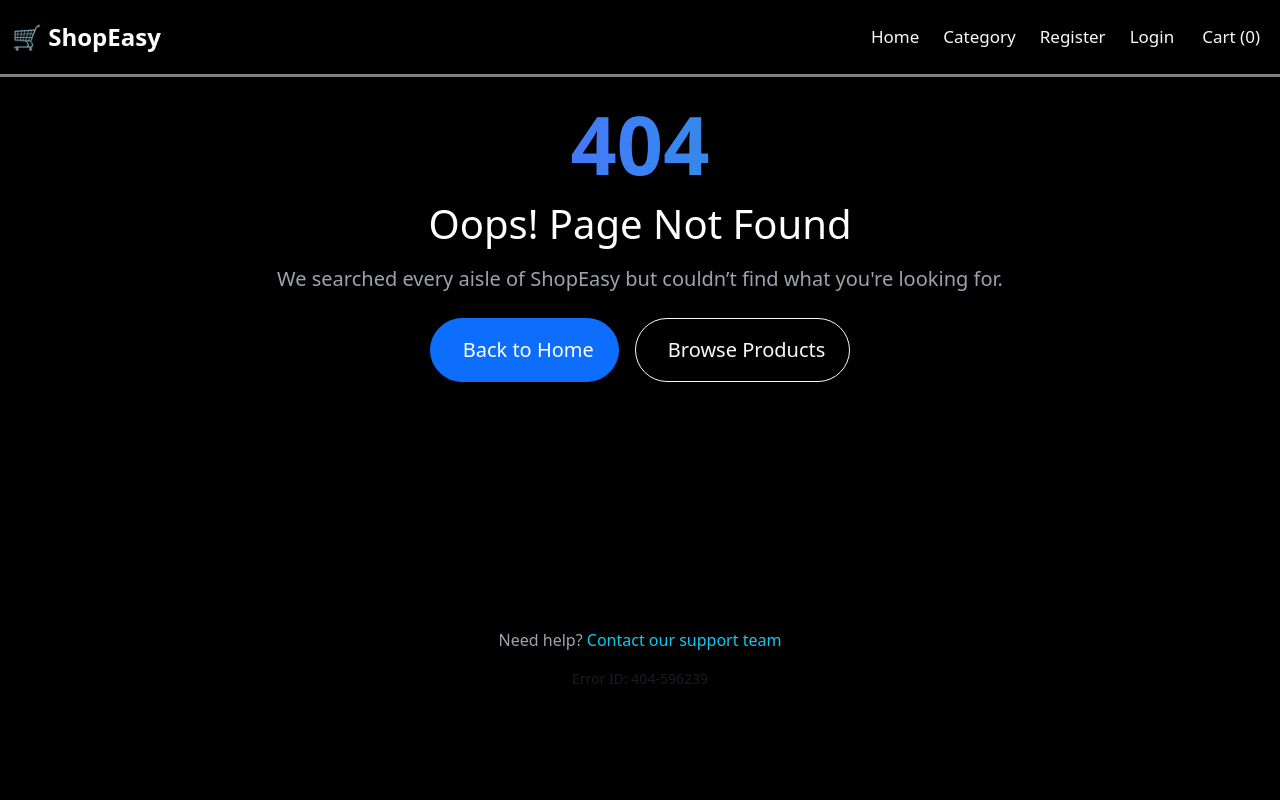
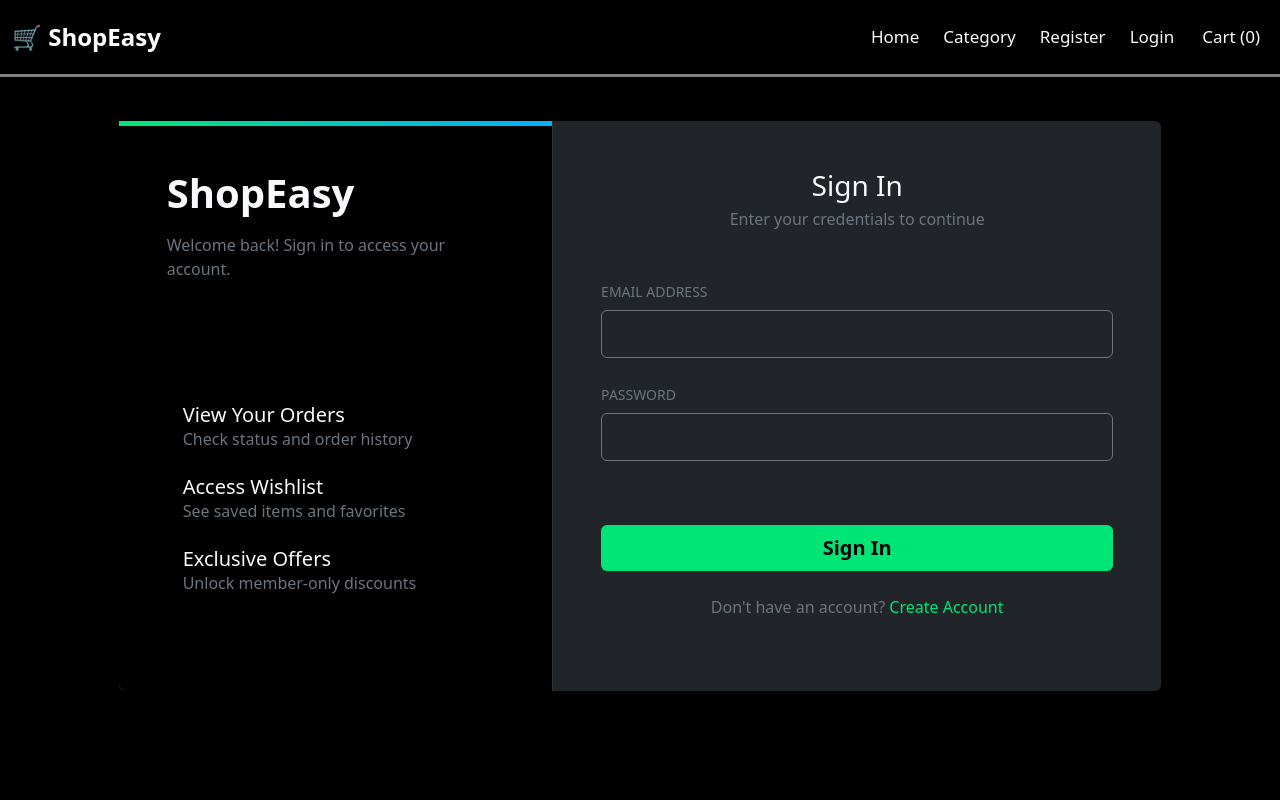
Before and after one commit to sannya07/ShopEasy, a React (Vite) app in the folder frontend/: page /login in a window 1280 px wide. Shown: the top 800 px of the page. Built offline with nearby package versions, Linux system fonts and the light colour scheme.

Commit message:
login works

```diff
--- a/frontend/package.json
+++ b/frontend/package.json
@@ -15,6 +15,7 @@
     "react": "^19.0.0",
     "react-dom": "^19.0.0",
     "react-helmet": "^6.1.0",
+    "react-hot-toast": "^2.5.2",
     "react-icons": "^5.5.0",
     "react-router-dom": "^7.5.0",
     "react-toastify": "^11.0.5"
--- a/frontend/src/App.jsx
+++ b/frontend/src/App.jsx
@@ -8,6 +8,7 @@ import Contact from './pages/Contact'
 import Policy from './pages/Policy'
 import PageNotFound from './pages/PageNotFound'
 import Register from './pages/Auth/Register'
+import Login from './pages/Auth/Login'
 
 
 function App() {
@@ -18,6 +19,7 @@ function App() {
       <Routes>
         <Route path='/' element={<HomePage/>}/>
         <Route path='/register' element={<Register/>}/>
+        <Route path='/login' element={<Login/>} />
         <Route path='/about' element={<AboutPage/>}/>
         <Route path='/contact' element={<Contact/>}/>
         <Route path='/policy' element={<Policy/>}/>
--- a/frontend/src/components/Layout/Layout.jsx
+++ b/frontend/src/components/Layout/Layout.jsx
@@ -2,7 +2,7 @@ import React from 'react'
 import Header from './Header'
 import Footer from './Footer'
 import {Helmet} from 'react-helmet'
-import { ToastContainer} from 'react-toastify';
+import { Toaster} from 'react-hot-toast';
 
 const Layout = ({children,title,description,keywords,author}) => {
   return (
@@ -16,7 +16,7 @@ const Layout = ({children,title,description,keywords,author}) => {
     </Helmet>
     <Header/>
     <main style={{minHeight: '100vh'}}>
-    <ToastContainer />
+    <Toaster />
     {children}
     </main>
     <Footer/>
--- /dev/null
+++ b/frontend/src/pages/Auth/Login.jsx
@@ -0,0 +1,201 @@
+import React, { useState } from 'react';
+import Layout from '../../components/Layout/Layout';
+import axios from 'axios';
+import { useNavigate } from 'react-router-dom';
+import toast from 'react-hot-toast';
+
+
+const Login = () => {
+    const[email,setEmail]=useState("")
+    const[password,setPassword]=useState("")
+    const navigate=useNavigate();
+
+    const handleSubmit=async(e)=>{
+        e.preventDefault();
+        try {
+            const res=await axios.post("http://localhost:3002/api/v1/auth/login",{
+                email,
+                password
+            })
+            if(res && res.data.success){
+                toast.success(res.data && res.data.message);
+                navigate('/')
+            }else{
+                toast.error(res.data.message)
+            }
+        } catch (error) {
+            console.log(error)
+            toast.error("Something went wrong")
+        }
+    }
+  return (
+    <Layout title="Login | ShopEasy">
+      <div className="container-fluid text-light py-5" style={{ minHeight: '100vh', background:'black', marginTop:'73px'}}>
+        <div className="row justify-content-center">
+          <div className="col-lg-10">
+            <div className="card bg-dark border-0 shadow">
+              <div className="row g-0">
+                {/* Left side with accent color and branding */}
+                <div className="col-md-5 d-none d-md-block" style={{
+                  background: 'black',
+                  borderRight: '1px solid #333',
+                  borderRadius: '8px 0 0 8px',
+                  position: 'relative'
+                }}>
+                  <div className="d-flex flex-column justify-content-between h-100 p-5">
+                    <div>
+                      <h2 className="display-6 fw-bold text-light mb-3">ShopEasy</h2>
+                      <p className="text-secondary">Welcome back! Sign in to access your account.</p>
+                    </div>
+
+                    <div className="mb-5">
+                      <div className="d-flex align-items-center mb-4">
+                        <div className="me-3" style={{ color: '#00e676' }}>
+                          <i className="bi bi-bag-check-fill fs-4"></i>
+                        </div>
+                        <div>
+                          <h5 className="mb-0 text-light">View Your Orders</h5>
+                          <p className="mb-0 text-secondary">Check status and order history</p>
+                        </div>
+                      </div>
+
+                      <div className="d-flex align-items-center mb-4">
+                        <div className="me-3" style={{ color: '#00e676' }}>
+                          <i className="bi bi-heart-fill fs-4"></i>
+                        </div>
+                        <div>
+                          <h5 className="mb-0 text-light">Access Wishlist</h5>
+                          <p className="mb-0 text-secondary">See saved items and favorites</p>
+                        </div>
+                      </div>
+
+                      <div className="d-flex align-items-center">
+                        <div className="me-3" style={{ color: '#00e676' }}>
+                          <i className="bi bi-gift-fill fs-4"></i>
+                        </div>
+                        <div>
+                          <h5 className="mb-0 text-light">Exclusive Offers</h5>
+                          <p className="mb-0 text-secondary">Unlock member-only discounts</p>
+                        </div>
+                      </div>
+                    </div>
+                  </div>
+
+                  {/* Decorative element */}
+                  <div style={{
+                    position: 'absolute',
+                    top: '0',
+                    left: '0',
+                    width: '100%',
+                    height: '5px',
+                    background: 'linear-gradient(90deg, #00e676, #00b0ff)'
+                  }}></div>
+                </div>
+
+                {/* Right side with form */}
+                <div className="col-md-7">
+                  <div className="card-body p-4 p-md-5">
+                    <div className="text-center mb-5">
+                      <h3 className="text-light mb-1">Sign In</h3>
+                      <p className="text-secondary">Enter your credentials to continue</p>
+                    </div>
+
+                    <form onSubmit={handleSubmit}>
+                      <div className="mb-4">
+                        <label htmlFor="inputEmail" className="form-label text-secondary small text-uppercase">Email address</label>
+                        <input
+                          type="email"
+                          className="form-control form-control-lg bg-dark text-light border-secondary"
+                          id="inputEmail"
+                          placeholder="Enter your email address"
+                          required
+                          value={email}
+                          onChange={(e)=> setEmail(e.target.value)}
+                          style={{ borderRadius: '6px' }}
+                        />
+                      </div>
+
+                      <div className="mb-3">
+                        <label htmlFor="inputPassword" className="form-label text-secondary small text-uppercase">Password</label>
+                        <input
+                          type="password"
+                          className="form-control form-control-lg bg-dark text-light border-secondary"
+                          id="inputPassword"
+                          placeholder="Enter your password"
+                          required
+                          value={password}
+                          onChange={(e)=>setPassword(e.target.value)}
+                          style={{ borderRadius: '6px' }}
+                        />
+                      </div>
+
+
+
+                      <button
+                        type="submit"
+                        className="btn btn-lg w-100 mb-4 mt-5"
+                        style={{
+                          background: '#00e676',
+                          color: '#000',
+                          borderRadius: '6px',
+                          fontWeight: '600',
+                          border: 'none'
+                        }}
+                      >
+                        Sign In
+                      </button>
+
+                      <div className="text-center">
+                        <p className="text-secondary mb-4">
+                          Don't have an account? <a href="/register" style={{ color: '#00e676', textDecoration: 'none' }}>Create Account</a>
+                        </p>
+                      </div>
+
+                      {/* <div className="d-flex align-items-center my-4">
+                        <hr className="flex-grow-1 border-secondary" />
+                        <span className="px-3 text-secondary">OR</span>
+                        <hr className="flex-grow-1 border-secondary" />
+                      </div> */}
+
+                      {/* <div className="row g-3">
+                        <div className="col-sm-4">
+                          <button
+                            type="button"
+                            className="btn btn-outline-secondary w-100"
+                            style={{ borderRadius: '6px' }}
+                          >
+                            <i className="bi bi-google me-2"></i>Google
+                          </button>
+                        </div>
+                        <div className="col-sm-4">
+                          <button
+                            type="button"
+                            className="btn btn-outline-secondary w-100"
+                            style={{ borderRadius: '6px' }}
+                          >
+                            <i className="bi bi-facebook me-2"></i>Facebook
+                          </button>
+                        </div>
+                        <div className="col-sm-4">
+                          <button
+                            type="button"
+                            className="btn btn-outline-secondary w-100"
+                            style={{ borderRadius: '6px' }}
+                          >
+                            <i className="bi bi-apple me-2"></i>Apple
+                          </button>
+                        </div>
+                      </div> */}
+                    </form>
+                  </div>
+                </div>
+              </div>
+            </div>
+          </div>
+        </div>
+      </div>
+    </Layout>
+  );
+};
+
+export default Login;
--- a/frontend/src/pages/Auth/Register.jsx
+++ b/frontend/src/pages/Auth/Register.jsx
@@ -1,7 +1,7 @@
 import React, { useState } from 'react';
 import Layout from '../../components/Layout/Layout';
-import { toast } from 'react-toastify';
-import { useNavigate } from 'react-router-dom';
+import { toast } from 'react-hot-toast';
+import { Link, useNavigate } from 'react-router-dom';
 import axios from 'axios';
 
 const Register = () => {
@@ -183,7 +183,7 @@ const Register = () => {
                             required
                           />
                           <label className="form-check-label text-secondary" htmlFor="termsCheck">
-                            I agree to the <a href="#" style={{ color: '#00e676', textDecoration: 'none' }}>Terms of Service</a> and <a href="#" style={{ color: '#00e676', textDecoration: 'none' }}>Privacy Policy</a>
+                            I agree to the <Link to="/policy" style={{ color: '#00e676', textDecoration: 'none' }}>Terms of Service</Link> and <Link to="/policy" style={{ color: '#00e676', textDecoration: 'none' }}>Privacy Policy</Link>
                           </label>
                         </div>
                       </div>
```
Also changed, not shown: 1 other file (tests, documents, lock files or other folders).
